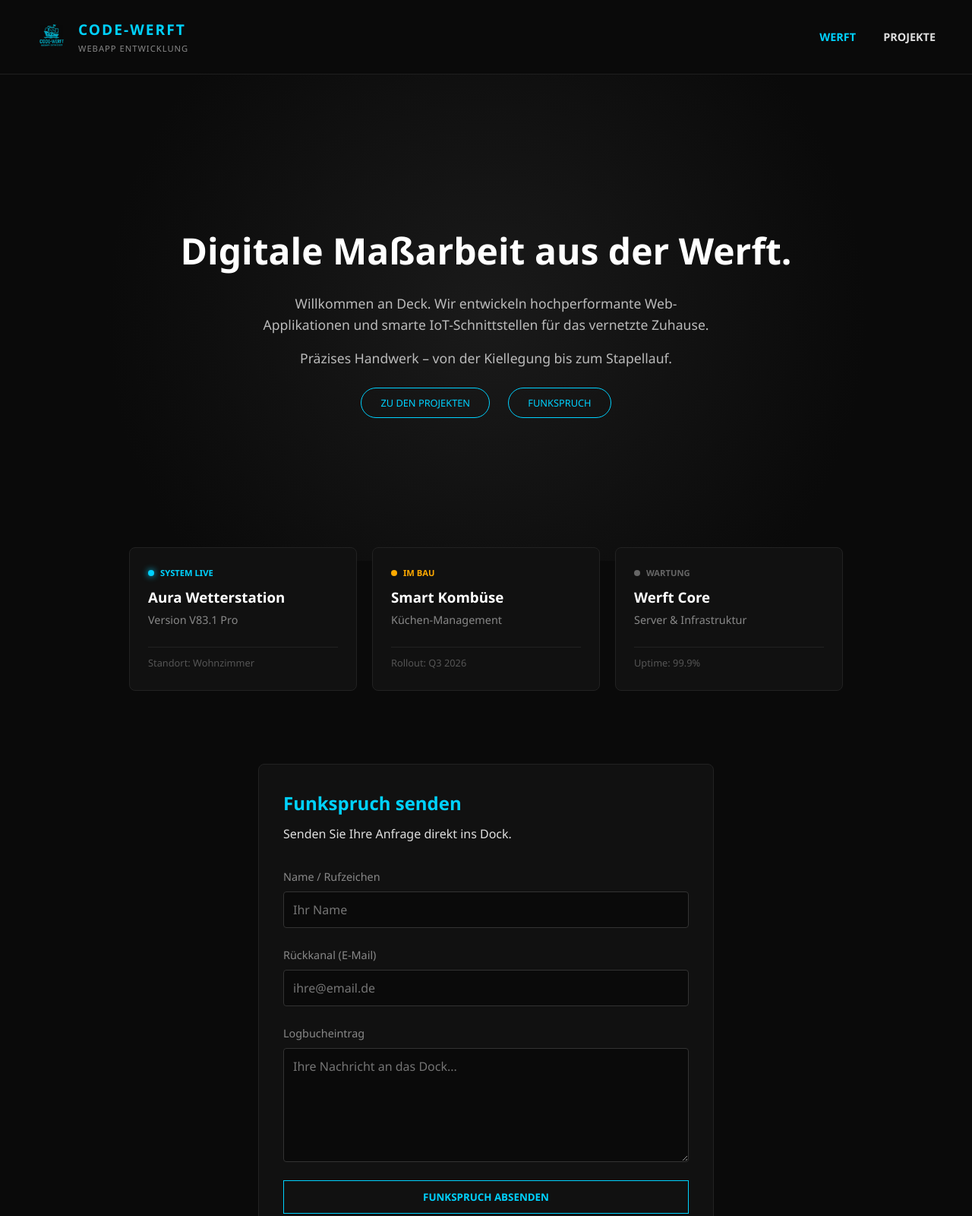
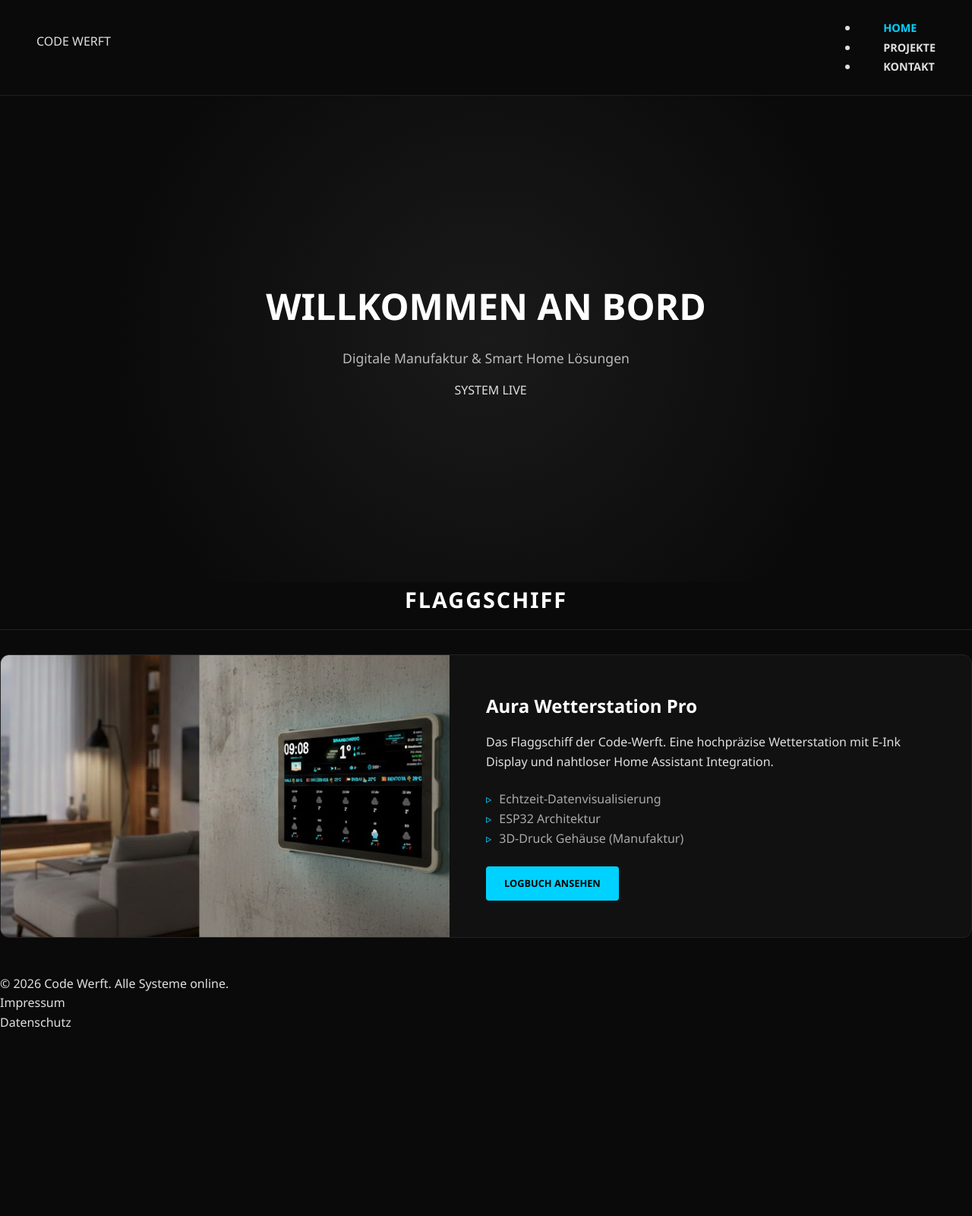
Before and after one commit to PiratKarl/Homepage, a website: page index.html in a window 1280 px wide. Shown: the top 1600 px of the page at 76% size. After the commit the page ends 1358 px from the top, so only its background shows below. Drawn offline with Linux system fonts and the light colour scheme.

Commit message:
menü update

```diff
--- a/index.html
+++ b/index.html
@@ -3,94 +3,57 @@
 <head>
     <meta charset="UTF-8">
     <meta name="viewport" content="width=device-width, initial-scale=1.0">
-    <title>Code-Werft | Dock Control</title>
+    <title>Code Werft | Dashboard</title>
     <link rel="stylesheet" href="style.css">
+    <link href="https://fonts.googleapis.com/css2?family=Orbitron:wght@400;700&family=Rajdhani:wght@300;500;700&display=swap" rel="stylesheet">
 </head>
 <body>
 
-    <nav>
-        <div class="logo-container">
-            <img src="code-werftgross.png" alt="Code Werft Logo" class="logo">
-            <div class="brand-text">
-                <span class="brand-name">CODE-WERFT</span>
-                <span class="brand-slogan">WEBAPP ENTWICKLUNG</span>
-            </div>
-        </div>
-        <div class="nav-links">
-            <a href="index.html" class="active">WERFT</a>
-            <a href="projekte.html">PROJEKTE</a>
-        </div>
+    <nav class="navbar">
+        <div class="logo">CODE WERFT</div>
+        <ul class="nav-links">
+            <li><a href="index.html" class="active">Home</a></li>
+            <li><a href="projekte.html">Projekte</a></li>
+            <li><a href="kontakt.html">Kontakt</a></li>
+        </ul>
     </nav>
 
     <header class="hero">
         <div class="hero-content">
-            <h1>Digitale Maßarbeit aus der Werft.</h1>
-            <p>Willkommen an Deck. Wir entwickeln hochperformante Web-Applikationen und smarte IoT-Schnittstellen für das vernetzte Zuhause.</p>
-            <p class="highlight">Präzises Handwerk – von der Kiellegung bis zum Stapellauf.</p>
-
-            <div class="cta-buttons">
-                <a href="projekte.html" class="btn">ZU DEN PROJEKTEN</a>
-                <a href="#contact-panel" class="btn">FUNKSPRUCH</a>
+            <h1>WILLKOMMEN AN BORD</h1>
+            <p class="subtitle">Digitale Manufaktur & Smart Home Lösungen</p>
+            <div class="status-badge">
+                <span class="status-dot"></span> SYSTEM LIVE
             </div>
         </div>
     </header>
 
-    <section class="status-dashboard">
-        <div class="status-card live">
-            <div class="card-header"><span class="status-dot"></span> SYSTEM LIVE</div>
-            <h3>Aura Wetterstation</h3>
-            <p class="version">Version V83.1 Pro</p>
-            <div class="card-footer"><span>Standort: Wohnzimmer</span></div>
-        </div>
-
-        <div class="status-card building">
-            <div class="card-header"><span class="status-dot"></span> IM BAU</div>
-            <h3>Smart Kombüse</h3>
-            <p class="version">Küchen-Management</p>
-            <div class="card-footer"><span>Rollout: Q3 2026</span></div>
-        </div>
-
-        <div class="status-card maintenance">
-            <div class="card-header"><span class="status-dot"></span> WARTUNG</div>
-            <h3>Werft Core</h3>
-            <p class="version">Server & Infrastruktur</p>
-            <div class="card-footer"><span>Uptime: 99.9%</span></div>
+    <section class="projects" id="projekte">
+        <h2 class="section-title">Flaggschiff</h2>
+        <div class="project-card">
+            <div class="project-image">
+                <img src="wohnzimmerstandart.jpg" alt="Aura Wetterstation im Wohnzimmer">
+            </div>
+            <div class="project-info">
+                <h3>Aura Wetterstation Pro</h3>
+                <p>Das Flaggschiff der Code-Werft. Eine hochpräzise Wetterstation mit E-Ink Display und nahtloser Home Assistant Integration.</p>
+                <ul class="features-list">
+                    <li>Echtzeit-Datenvisualisierung</li>
+                    <li>ESP32 Architektur</li>
+                    <li>3D-Druck Gehäuse (Manufaktur)</li>
+                </ul>
+                <a href="projekte.html" class="project-btn">LOGBUCH ANSEHEN</a>
+            </div>
         </div>
     </section>
 
-    <section id="contact-panel" class="content-panel">
-        <div class="contact-container">
-            <h2>Funkspruch senden</h2>
-            <p>Senden Sie Ihre Anfrage direkt ins Dock.</p>
-
-            <form class="contact-form" action="https://formsubmit.co/karl67rosi58@gmail.com" method="POST">
-                <input type="hidden" name="_captcha" value="false">
-                <input type="hidden" name="_next" value="https://code-werft.de">
-                <div class="form-group">
-                    <label>Name / Rufzeichen</label>
-                    <input type="text" name="Name" placeholder="Ihr Name" required>
-                </div>
-                <div class="form-group">
-                    <label>Rückkanal (E-Mail)</label>
-                    <input type="email" name="Email" placeholder="ihre@email.de" required>
-                </div>
-                <div class="form-group">
-                    <label>Logbucheintrag</label>
-                    <textarea name="Nachricht" placeholder="Ihre Nachricht an das Dock..." required></textarea>
-                </div>
-                <button type="submit" class="action-btn">FUNKSPRUCH ABSENDEN</button>
-            </form>
-        </div>
-    </section>
-
-    <footer class="site-footer">
+    <footer>
         <div class="footer-content">
-            <p>&copy; 2026 Code-Werft | Private Manufaktur</p>
-            <nav class="footer-nav">
-                <a href="impressum.html">Impressum</a>
-                <span class="separator">|</span>
-                <a href="datenschutz.html">Datenschutz</a>
-            </nav>
+            <p>&copy; 2026 Code Werft. Alle Systeme online.</p>
+            <ul class="footer-links">
+                <li><a href="impressum.html">Impressum</a></li>
+                <li><a href="datenschutz.html">Datenschutz</a></li>
+            </ul>
         </div>
     </footer>
 
```
Also changed, not shown: datenschutz.html (+1 -1 lines), impressum.html (+1 -1 lines), kontakt.html (added, +88 -0 lines), projekte.html (+21 -34 lines).
